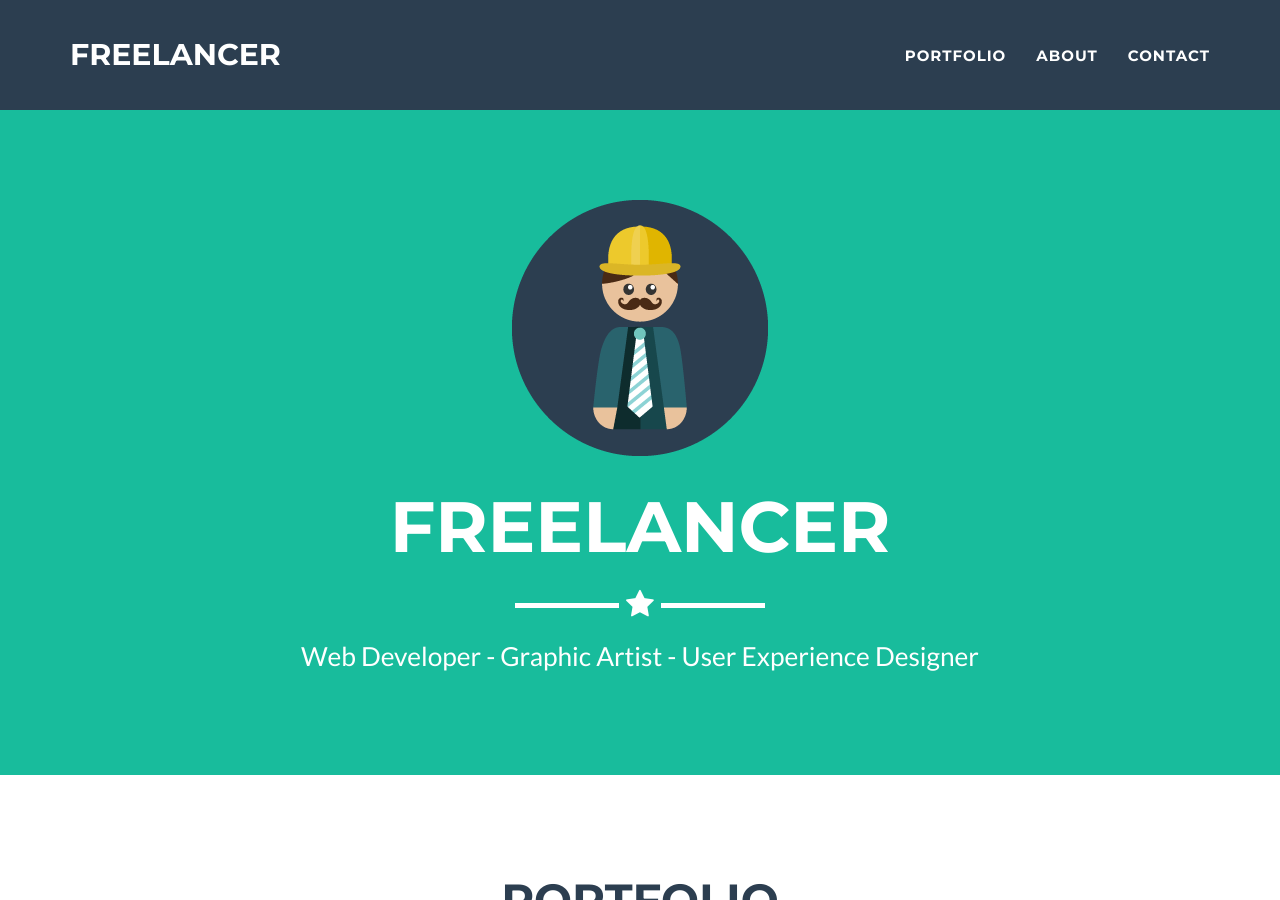
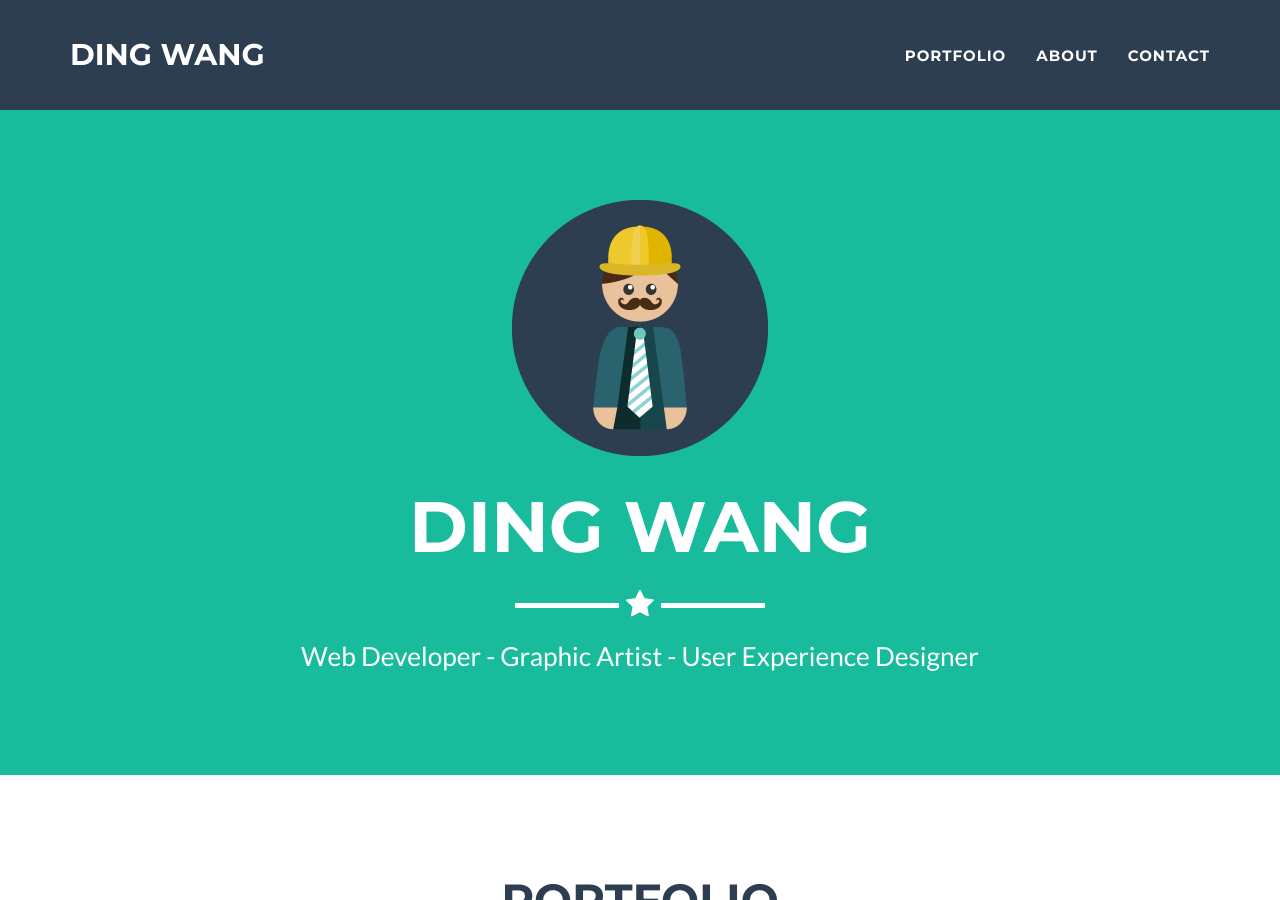
Before and after one commit to dingwang89/dingwang89.github.io, a Jekyll site: the page built from index.html, in a window 1280 px wide and 900 px high. Built offline with Jekyll 4.4.1, drawn with Linux system fonts in a browser that asks for light colours.

Commit message:
update name

```diff
--- a/_config.yml
+++ b/_config.yml
@@ -1,5 +1,5 @@
 # Site settings
-title: Freelancer
+title: Ding Wang
 email: your-email@domain.com
 url: https://example.github.io
 description: "Write an awesome description for your new site here. You can edit this line in _config.yml. It will appear in your document head meta (for Google search results) and in your feed.xml site description."
```
